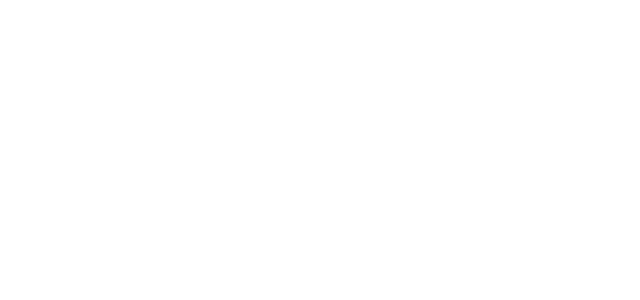
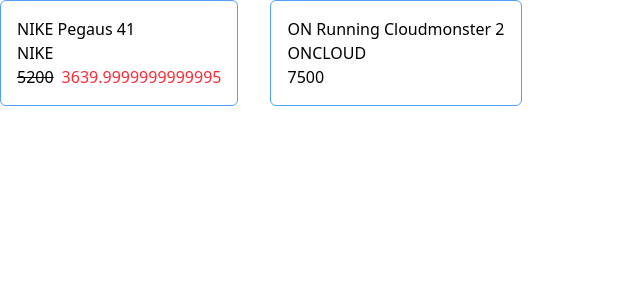
Before and after one commit to earth824/dnc01-react-fundamental, a React (Vite) app: page / in a window 1280 px wide. Shown: the top 300 px of the page, without its empty margins (0-640 px from the left). Built offline with nearby package versions, Linux system fonts and the light colour scheme.

Commit message:
completed conditional include rendering list

```diff
--- a/src/App.tsx
+++ b/src/App.tsx
@@ -1,5 +1,56 @@
-function App() {
-  return <></>;
+import ProductCard from './ProductCard';
+
+type Product = {
+  id: number;
+  name: string;
+  brand: string;
+  price: number;
+  discount?: number;
+};
+const products: Product[] = [
+  {
+    id: 1,
+    // id: uuid (if data not from database, must use lib for generate unique id ex.uuid)
+    name: 'NIKE Pegaus 41',
+    brand: 'NIKE',
+    price: 5200,
+    discount: 0.3
+  },
+  {
+    id: 2,
+    name: 'ON Running Cloudmonster 2',
+    brand: 'ONCLOUD',
+    price: 7500
+  }
+];
+// { id, name, brand, price, discount } ==> <ProductCard /> (transform object to Component)
+// transform array element (array map)
+
+export default function App() {
+  return (
+    <div className="flex gap-8">
+      {products.map((el) => (
+        <ProductCard
+          key={el.id}
+          name={el.name}
+          brand={el.brand}
+          price={el.price}
+          discount={el.discount}
+        />
+        // <ProductCard {...el} />
+      ))}
+
+      {/* <ProductCard
+        name="NIKE Pegaus 41"
+        brand="NIKE"
+        price={5200}
+        discount={0.2}
+      />
+      <ProductCard
+        name="ON Running Cloudmonster 2"
+        brand="ONCLOUD"
+        price={7500}
+      /> */}
+    </div>
+  );
 }
-
-export default App;
--- /dev/null
+++ b/src/ProductCard.tsx
@@ -0,0 +1,32 @@
+type ProductCardProps = {
+  name: string;
+  brand: string;
+  price: number;
+  discount?: number;
+};
+
+export default function ProductCard({
+  name,
+  brand,
+  price,
+  discount
+}: ProductCardProps) {
+  const netPrice =
+    discount !== undefined ? (
+      <span className="text-red-500">{price * (1 - discount)}</span>
+    ) : null;
+
+  return (
+    <div className="border p-4 rounded-md border-blue-400">
+      <h1>{name}</h1>
+      <h2>{brand}</h2>
+      <div className="flex gap-2">
+        <span className={discount ? 'line-through' : undefined}>{price}</span>
+        {/* {discount !== undefined && (
+          <span className="text-red-500">{price * (1 - discount)}</span>
+        )} */}
+        {netPrice}
+      </div>
+    </div>
+  );
+}
--- /dev/null
+++ b/src/SingleApp.tsx
@@ -0,0 +1,38 @@
+function App() {
+  const discountReebok = 0;
+  const normalReebokPrice = 1590;
+  return (
+    <div className="flex gap-8">
+      <div className="border p-4 rounded-md">
+        <h1>ASICS Sonicblast</h1>
+        <h2>ASICS</h2>
+        <p>6900</p>
+      </div>
+      <div className="border p-4 rounded-md">
+        <h1>REEBOK MUNDO</h1>
+        <h2>REBOK</h2>
+        <p>
+          {discountReebok === 0
+            ? normalReebokPrice
+            : normalReebokPrice * (1 - discountReebok)}
+        </p>
+        {discountReebok !== 0 && (
+          <div className="bg-red-500 w-6 h-6 rounded-full">
+            {discountReebok}
+          </div>
+        )}
+        {discountReebok !== 0 ? (
+          <div className="bg-red-500 w-6 h-6 rounded-full">
+            {discountReebok}
+          </div>
+        ) : null}
+      </div>
+    </div>
+  );
+}
+
+export default App;
+
+// 1 && 2; // 2
+// true && 'hello'; // hello
+// false && 'world'; // false
```
